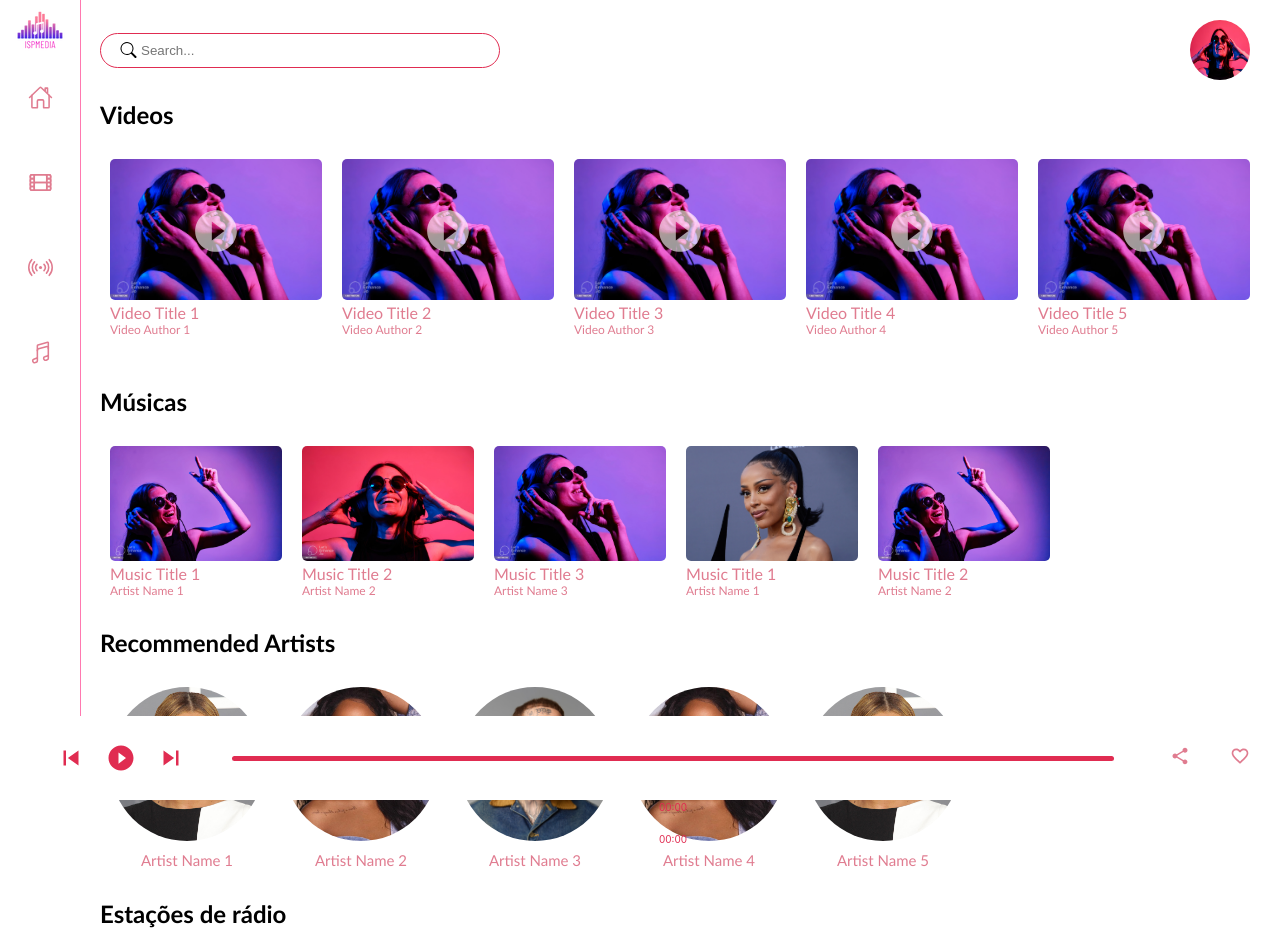
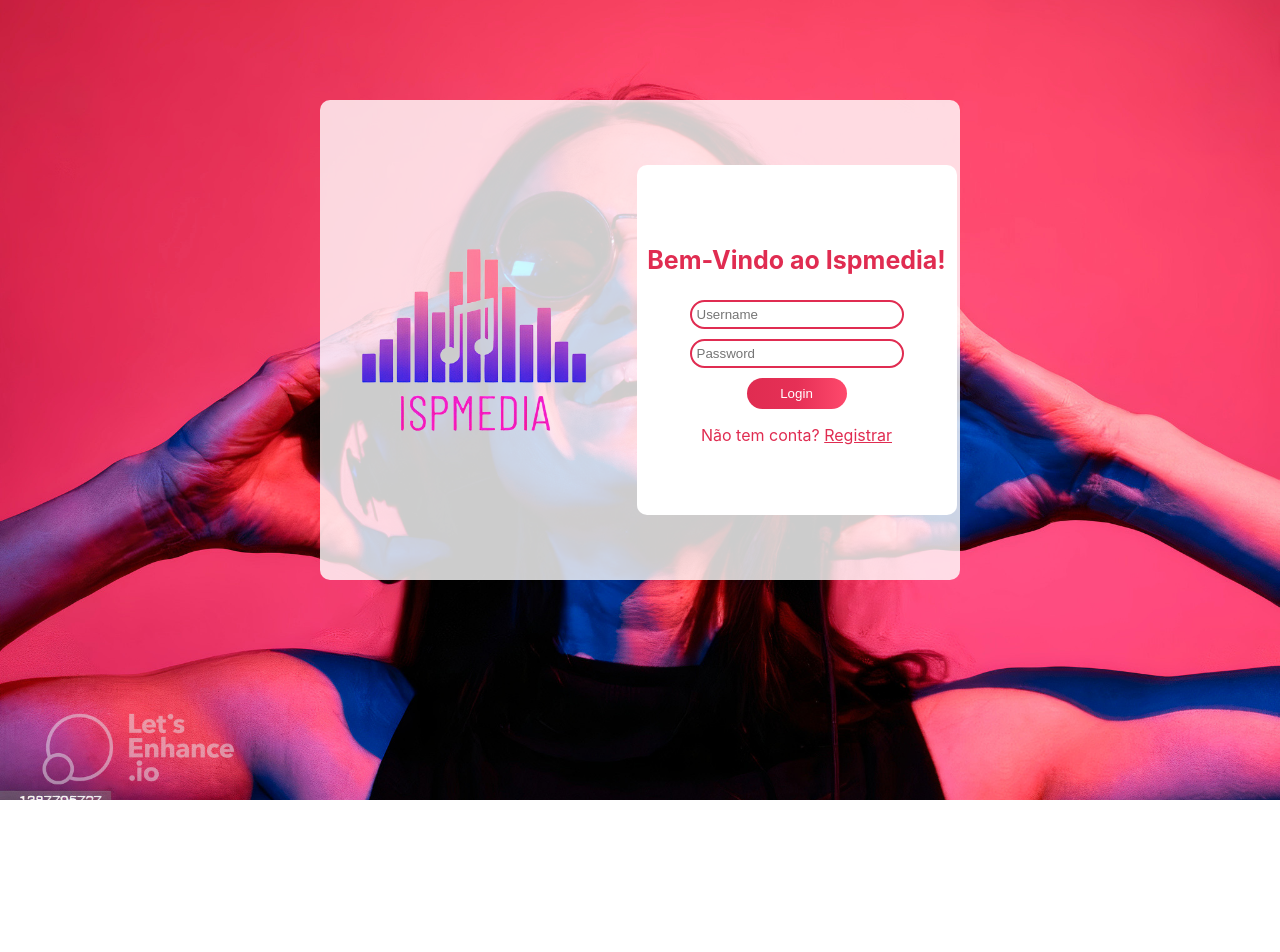
Before and after one commit to cleusiaast21/ispmediaweb, a React (Create React App) app: page / in a window 1280 px wide. Shown: the top 952 px of the page. After the commit the page ends 800 px from the top, so only its background shows below. Built offline with nearby package versions, Linux system fonts and the light colour scheme.

Commit message:
Commit whatever

```diff
--- a/src/App.js
+++ b/src/App.js
@@ -13,7 +13,7 @@
     <Router>
 
       <Routes>
-        <Route path="/" element={<Home/>} />
+        <Route path="/" element={<Login/>} />
         <Route path="/Registration" element={<Registration/>} />
         <Route path="/Home" element={<Home/>} />
         <Route path="/Login" element={<Login/>} />
--- a/src/screens/Home.jsx
+++ b/src/screens/Home.jsx
@@ -35,16 +35,18 @@
     const [isLiked, setIsLiked] = useState(false); // State for heart icon
     const [comments, setComments] = useState([]);
     const [duration, setDuration] = useState(0); // State for the duration of the current song
+    const [currentRadioStation, setCurrentRadioStation] = useState(null); // State for current radio station
+
 
     const getAudioDuration = () => {
         if (currentSong) {
-          const audioElement = document.getElementById('audio');
-          if (audioElement) {
-            return audioElement.duration;
-          }
+            const audioElement = document.getElementById('audio');
+            if (audioElement) {
+                return audioElement.duration;
+            }
         }
         return 0;
-      };
+    };
 
     const handleVideoClick = (video) => {
         setSelectedVideo(video);
@@ -80,10 +82,32 @@
                     audioElement.ondurationchange = () => setDuration(audioElement.duration);
                 }
             }
+            setCurrentRadioStation(null); // Reset the current radio station when a song is clicked
+
         } catch (error) {
             console.error('An error occurred:', error);
         }
 
+    };
+
+    const handleRadioClick = (station) => {
+        try {
+            if (currentRadioStation === station) {
+                setIsPlaying(!isPlaying);
+            } else {
+                setCurrentRadioStation(station);
+                setIsPlaying(true);
+                setCurrentTime(0);
+                const audioElement = document.getElementById('audio');
+                if (audioElement) {
+                    audioElement.src = station.audioUrl;
+                    audioElement.load();
+                }
+            }
+            setCurrentSong(null); // Reset the current song when a radio station is clicked
+        } catch (error) {
+            console.error('An error occurred:', error);
+        }
     };
 
     const handleSongClick = (song) => {
@@ -316,7 +340,7 @@
                     ))}
                 </div>
 
-                <h2>Recommended Artists</h2>
+                <h2>Artistas Recomendados</h2>
                 <div className="artist-section">
                     {artists.map((artist) => (
                         <div className="artist" key={artist.id}>
@@ -326,10 +350,10 @@
                     ))}
                 </div>
 
-                <h2>Estações de rádio</h2>
+                <h2>Estações de Rádio</h2>
                 <div className="radio-section">
                     {radioStations.map((station) => (
-                        <div className="radio" key={station.id}>
+                        <div className={`radio ${currentRadioStation === station ? 'active' : ''}`} key={station.id} onClick={() => handleRadioClick(station)}>
                             <img src={station.cover} alt="Radio Station Cover" />
                             <p className="station-title">{station.title}</p>
                         </div>
@@ -373,7 +397,6 @@
                         <MdFavoriteBorder className="icon-home" onClick={handleLikeClick} />
                     )}
 
-
                 </div>
 
                 {currentSong && (
```
